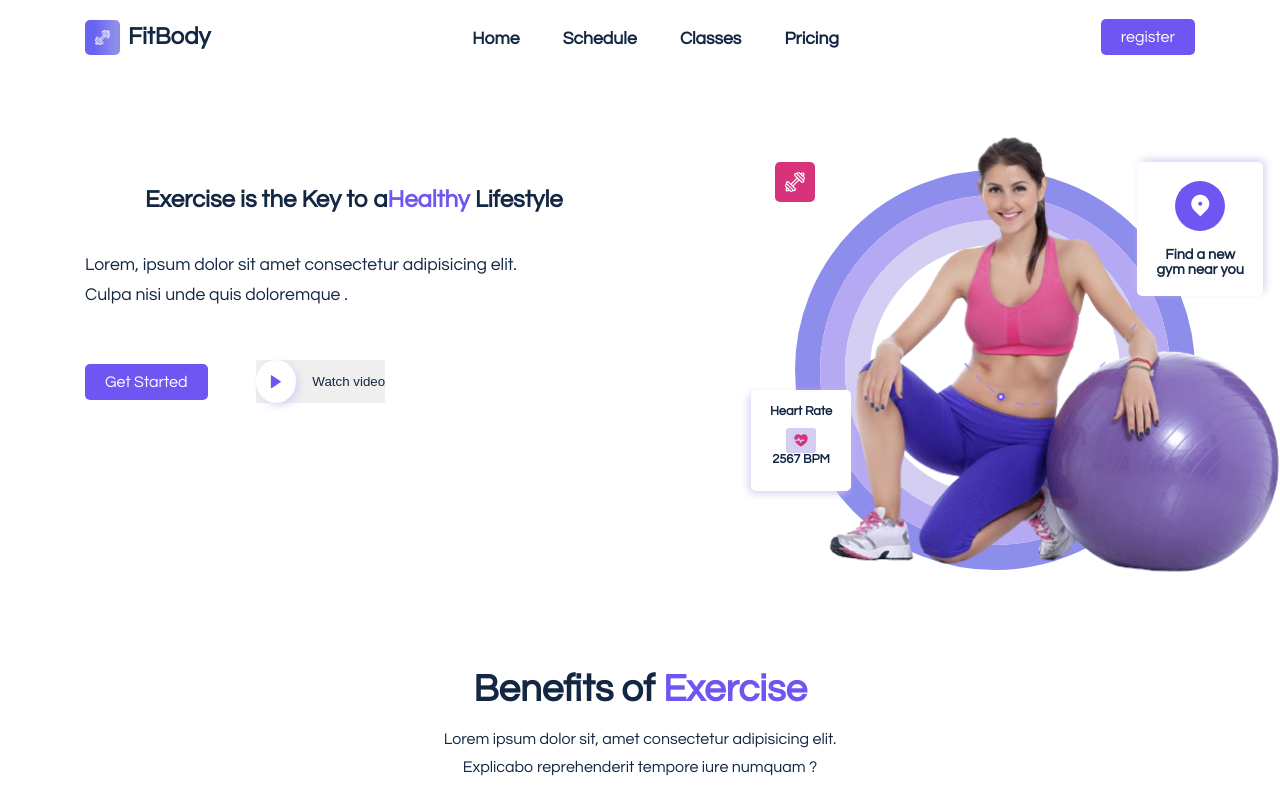
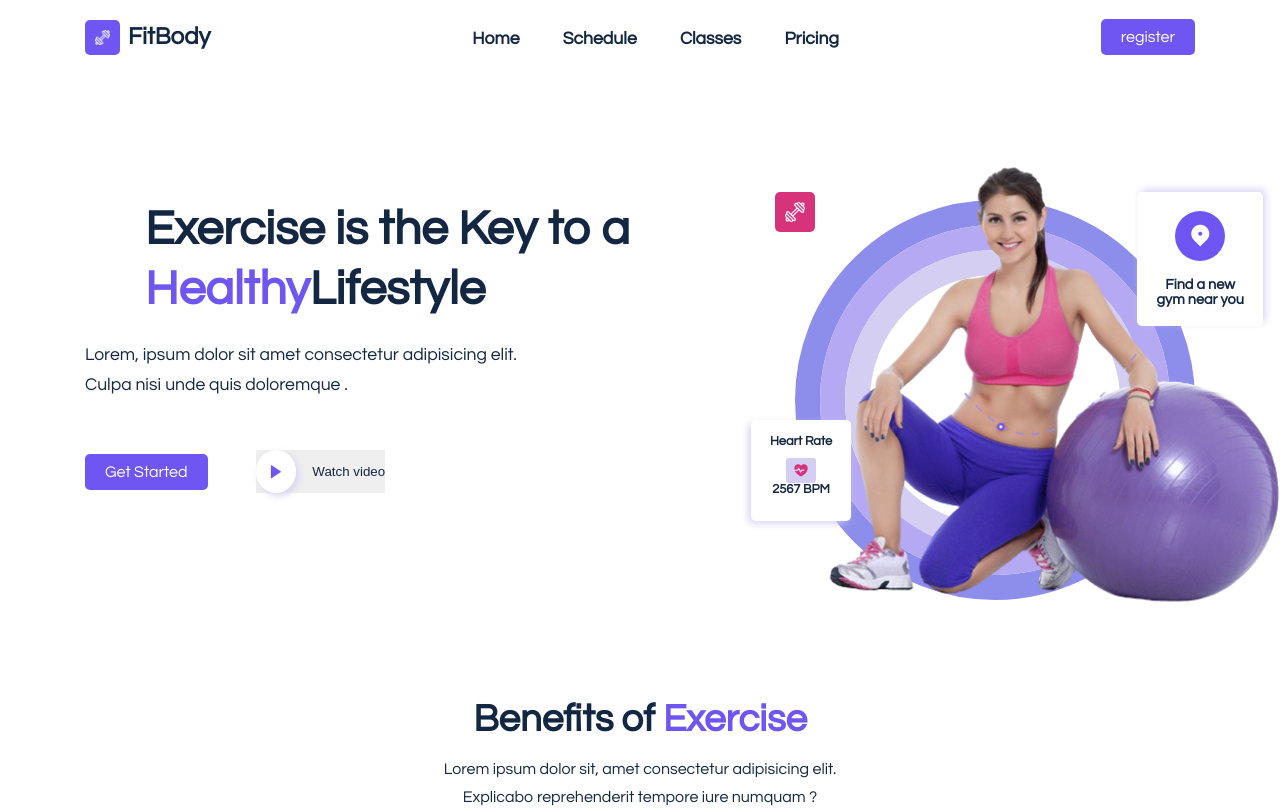
Before and after one commit to mariaemf/gym-website-reactjs, a React (Create React App) app: page / in a window 1280 px wide. Shown: the top 808 px of the page. Built offline with nearby package versions, Linux system fonts and the light colour scheme.

Commit message:
final application adjustments

```diff
--- a/src/components/UI/Hero.js
+++ b/src/components/UI/Hero.js
@@ -14,10 +14,11 @@ const Hero = () => {
             <h2
               className="section__title"
               data-aos="fade-up"
-              data-aos-duration="1800"
+              data-aos-duration="1500"
             >
-              Exercise is the Key to a
-              <span className="highlights">Healthy</span> Lifestyle
+              {" "}
+              Exercise is the Key to a{" "}
+              <span className="highlights">Healthy</span>Lifestyle
             </h2>
 
             <p data-aos="fade-up" data-aos-delay="100" data-aos-duration="1500">
--- a/src/styles/header.css
+++ b/src/styles/header.css
@@ -2,8 +2,6 @@
   width: 100%;
   height: 70px;
   line-height: 70px;
-
-
 }
 
 .nav__wrapper {
@@ -19,7 +17,7 @@
 }
 
 .logo__img {
-  background: var(--bg-gradient);
+  background: var(--primary-color);
   width: 35;
   height: 35px;
   line-height: 35px;
--- a/src/styles/hero.css
+++ b/src/styles/hero.css
@@ -1,12 +1,12 @@
 .hero__wrapper {
   display: flex;
   justify-content: space-between;
-  padding-top: 50px;
+  padding-top: 80px;
 }
 
 
 .hero__content .section__title {
-  font-stretch: 3rem;
+  font-size: 3rem;
   padding-left: 60px;
   line-height: 60px;
   margin-bottom: 20px;
@@ -14,6 +14,7 @@
 
 .highlights {
   color: var(--primary-color);
+
 }
 
 .hero__content p {
@@ -36,7 +37,7 @@
   align-items: center;
   column-gap: 1rem;
   color: var(--heading-color);
-  font-style: 1rem;
+  font-style: 1.1rem;
   font-weight: 500;
   cursor: pointer;
 }
```
